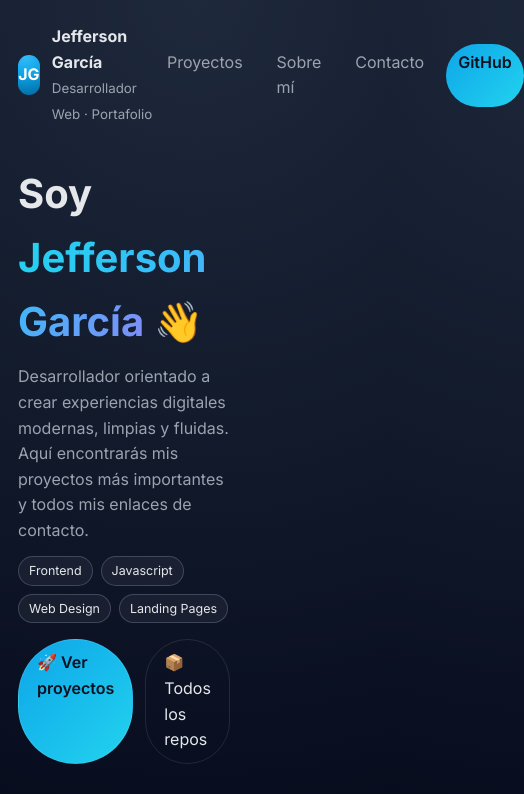
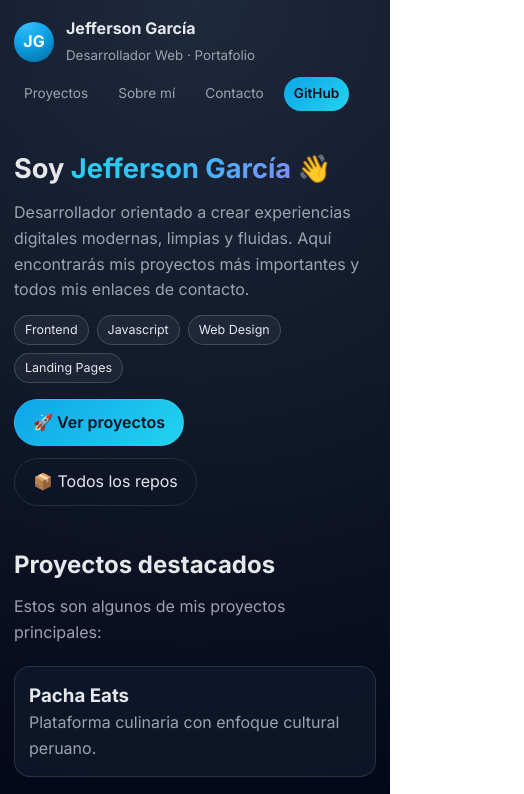
Before and after one commit to jeffersonmgr07/dev-one, a plain HTML site: page index.html in a window 390 px wide. Shown: the top 794 px of the page, 524 px wide, since content can reach past the window. Drawn offline with Linux system fonts and the light colour scheme.

Commit message:
Update index.html

```diff
--- a/index.html
+++ b/index.html
@@ -146,6 +146,67 @@
       border: 1px solid rgba(148,163,184,0.25);
     }
 
+      /* === RESPONSIVE MOBILE === */
+    @media (max-width: 880px) {
+      .page {
+        padding: 16px 14px 40px;
+      }
+
+      header {
+        flex-direction: column;
+        align-items: flex-start;
+        gap: 10px;
+      }
+
+      nav {
+        width: 100%;
+        display: flex;
+        flex-wrap: wrap;
+        gap: 8px;
+      }
+
+      .hero {
+        grid-template-columns: 1fr;
+        gap: 20px;
+      }
+
+      .hero-title {
+        font-size: 2rem;
+      }
+
+      .hero > div {
+        order: -1;
+      }
+    }
+
+    @media (max-width: 600px) {
+      .hero-title {
+        font-size: 1.7rem;
+      }
+
+      .hero {
+        gap: 16px;
+      }
+
+      .hero div[style*="display:flex; gap:12px;"] {
+        flex-direction: column;
+        align-items: flex-start;
+      }
+
+      nav a {
+        padding-inline: 10px;
+        font-size: 0.85rem;
+      }
+
+      .card {
+        padding: 14px;
+      }
+
+      .contact-card {
+        padding: 14px;
+      }
+    }
+
   </style>
 </head>
 
```
